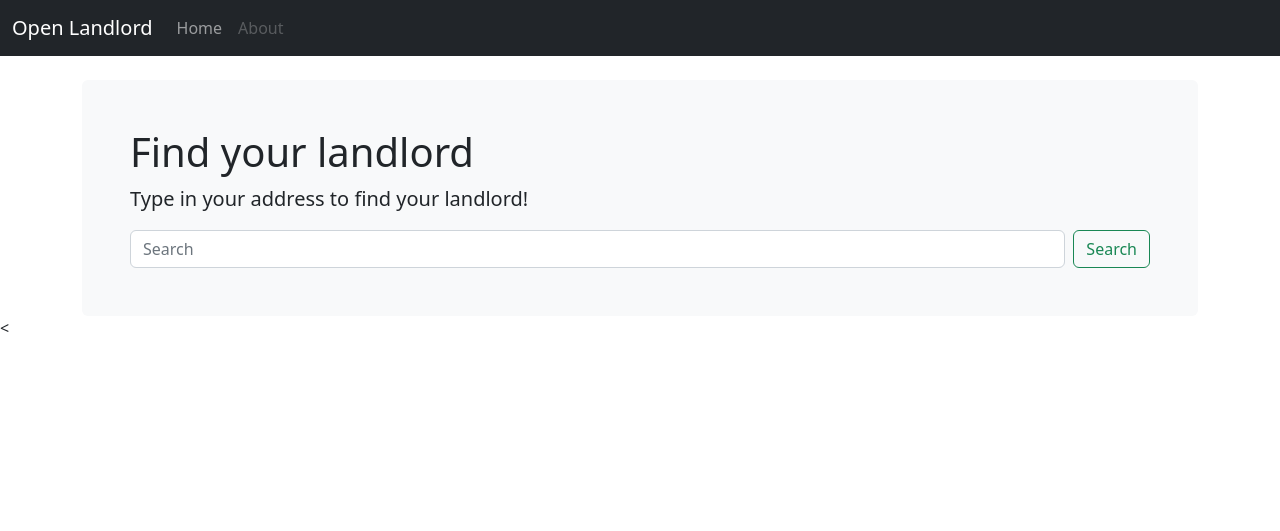
After one commit to landlord-report-card/open-landlord, a Flask app: template templates/index.html in a window 1280 px wide. The commit adds this page. Shown: the top 531 px of the page. Run offline with Flask 2, Linux system fonts and the light colour scheme; the template is opened without the code that fills it, so the values that code supplies are empty; parts of the project's set-up code (start-up, migrations or seed data) failed here and were passed over.

Commit message:
implement initial bootstrap templates

```diff
--- a/app.py
+++ b/app.py
@@ -1,15 +1,16 @@
 from flask import Flask, render_template
 from models import db, Landlord, Property
+from forms import LandlordSearchForm
 import os
 
 app = Flask(__name__)
 app.config['SQLALCHEMY_DATABASE_URI'] = os.environ['LANDLORD_DATABASE_URI']
 db.init_app(app)
 
-@app.route("/")
-def home():
-    landlords = Landlord.query.all()
-    return render_template('all_landlords.html', landlords=landlords)
+# @app.route("/")
+# def home():
+#     landlords = Landlord.query.all()
+#     return render_template('index.html', landlords=landlords)
 
 
 @app.route('/landlord/<id>')
@@ -23,3 +24,27 @@ def landlord(id):
 def property(id):
     property = Property.query.filter_by(id=id).first()
     return render_template('property.html', property=property)
+
+
+
+@app.route('/', methods=['GET', 'POST'])
+def index():
+    search = LandlordSearchForm(request.form)
+    if request.method == 'POST':
+        return search_results(search)
+    return render_template('index.html', form=search)
+
+
+@app.route('/results')
+def search_results(search):
+    results = []
+    search_string = search.data['search']
+    if search.data['search'] == '':
+        qry = db_session.query(Album)
+        results = qry.all()
+    if not results:
+        flash('No results found!')
+        return redirect('/')
+    else:
+        # display results
+        return render_template('results.html', results=results)
--- /dev/null
+++ b/static/css/navbar-top.css
@@ -0,0 +1,55 @@
+/* Show it's not fixed to the top */
+body {
+  min-height: 75rem;
+}
+
+.bd-placeholder-img {
+  font-size: 1.125rem;
+  text-anchor: middle;
+  -webkit-user-select: none;
+  -moz-user-select: none;
+  user-select: none;
+}
+
+@media (min-width: 768px) {
+  .bd-placeholder-img-lg {
+    font-size: 3.5rem;
+  }
+}
+
+.b-example-divider {
+  height: 3rem;
+  background-color: rgba(0, 0, 0, .1);
+  border: solid rgba(0, 0, 0, .15);
+  border-width: 1px 0;
+  box-shadow: inset 0 .5em 1.5em rgba(0, 0, 0, .1), inset 0 .125em .5em rgba(0, 0, 0, .15);
+}
+
+.b-example-vr {
+  flex-shrink: 0;
+  width: 1.5rem;
+  height: 100vh;
+}
+
+.bi {
+  vertical-align: -.125em;
+  fill: currentColor;
+}
+
+.nav-scroller {
+  position: relative;
+  z-index: 2;
+  height: 2.75rem;
+  overflow-y: hidden;
+}
+
+.nav-scroller .nav {
+  display: flex;
+  flex-wrap: nowrap;
+  padding-bottom: 1rem;
+  margin-top: -1px;
+  overflow-x: auto;
+  text-align: center;
+  white-space: nowrap;
+  -webkit-overflow-scrolling: touch;
+}
--- /dev/null
+++ b/templates/base.html
@@ -0,0 +1,56 @@
+
+<!doctype html>
+<html lang="en">
+  <head>
+    <meta charset="utf-8">
+    <meta name="viewport" content="width=device-width, initial-scale=1">
+    <meta name="description" content="">
+    <meta name="author" content="Mark Otto, Jacob Thornton, and Bootstrap contributors">
+    <meta name="generator" content="Hugo 0.101.0">
+    <title>{% block title %}{% endblock %}</title>
+
+    <link rel="canonical" href="https://getbootstrap.com/docs/5.2/examples/navbar-static/">
+
+
+
+
+
+<link href="https://cdn.jsdelivr.net/npm/bootstrap@5.2.0/dist/css/bootstrap.min.css" rel="stylesheet" integrity="sha384-gH2yIJqKdNHPEq0n4Mqa/HGKIhSkIHeL5AyhkYV8i59U5AR6csBvApHHNl/vI1Bx" crossorigin="anonymous">
+
+
+    <!-- Custom styles for this template -->
+    <link href="/static/css/navbar-top.css" rel="stylesheet">
+  </head>
+  <body>
+
+<nav class="navbar navbar-expand-md navbar-dark bg-dark mb-4">
+  <div class="container-fluid">
+    <a class="navbar-brand" href="/">Open Landlord</a>
+    <button class="navbar-toggler" type="button" data-bs-toggle="collapse" data-bs-target="#navbarCollapse" aria-controls="navbarCollapse" aria-expanded="false" aria-label="Toggle navigation">
+      <span class="navbar-toggler-icon"></span>
+    </button>
+    <div class="collapse navbar-collapse" id="navbarCollapse">
+      <ul class="navbar-nav me-auto mb-2 mb-md-0">
+        <li class="nav-item">
+          <a class="nav-link" href="/">Home</a>
+        </li>
+        <li class="nav-item">
+          <a class="nav-link disabled">About</a>
+        </li>
+      </ul>
+    </div>
+  </div>
+</nav>
+
+<main class="container">
+  <div class="bg-light p-5 rounded">
+    {% block content %}{% endblock %}
+  </div>
+</main>
+
+
+    <<script src="https://cdn.jsdelivr.net/npm/bootstrap@5.2.0/dist/js/bootstrap.bundle.min.js" integrity="sha384-A3rJD856KowSb7dwlZdYEkO39Gagi7vIsF0jrRAoQmDKKtQBHUuLZ9AsSv4jD4Xa" crossorigin="anonymous"></script>
+
+
+  </body>
+</html>
--- a/templates/all_landlords.html
+++ b/templates/index.html
@@ -1,4 +1,17 @@
+{% extends "base.html" %}
+{% block title %}Albany Open Landlord{% endblock %}
+{% block content %}
+<h1>Find your landlord</h1>
+    <p class="lead">Type in your address to find your landlord!</p>
+    <form class="d-flex" role="search">
+      <input class="form-control me-2" type="search" placeholder="Search" aria-label="Search">
+      <button class="btn btn-outline-success" type="submit">Search</button>
+    </form>
 
+{% endblock %}
+
+
+<!--
 <html>
 <head>
   <link rel="stylesheet" href="{{ url_for('static', filename='css/landlord.css') }}">
@@ -43,3 +56,4 @@
 </table>
 </body>
 </html>
+ -->
--- a/templates/landlord.html
+++ b/templates/landlord.html
@@ -1,3 +1,6 @@
+{% extends "base.html" %}
+{% block title %}Albany Open Landlord{% endblock %}
+{% block content %}
 <strong>Landlord Name: </strong>{{landlord.name}}</br>
 <strong>Landlord Address: </strong>{{landlord.address}}</br>
 <strong>Landlord Location: </strong>{{landlord.location}}</br>
@@ -7,3 +10,4 @@
   <li><a href="/property/{{property.id}}">{{property.address}}</a></li>
 {% endfor %}
 </ul>
+{% endblock %}
--- a/templates/property.html
+++ b/templates/property.html
@@ -1,4 +1,8 @@
+{% extends "base.html" %}
+{% block title %}Albany Open Landlord{% endblock %}
+{% block content %}
 <strong>Property Address: </strong>{{property.address}}</br>
 <strong>Parcel ID: </strong>{{property.parcel_id}}</br>
 <strong>Service Call Count: </strong>{{property.service_call_count}}</br>
 <strong>Property Type: </strong>{{property.property_type}}</br>
+{% endblock %}
```
Also changed, not shown: forms.py (added, +9 -0 lines).
